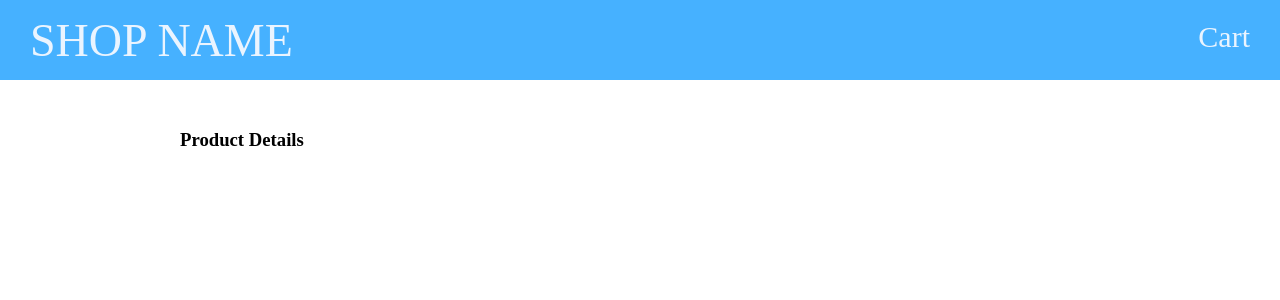
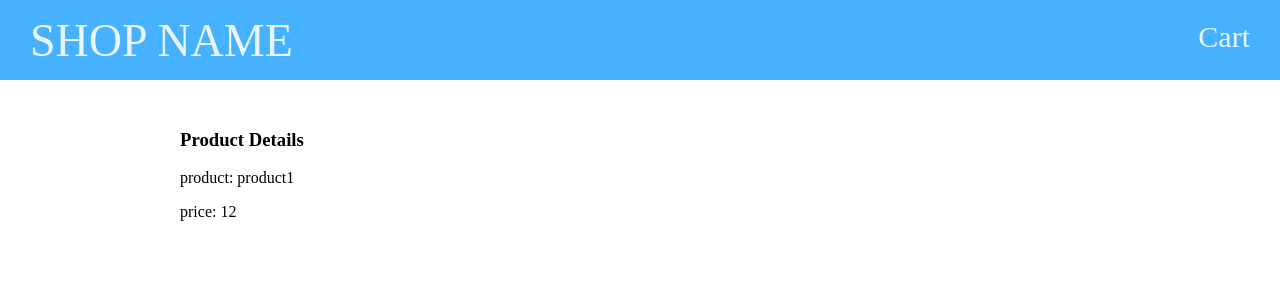
Before and after one commit to ScalaConsultants/react-example-app, a React app: page /1 in a window 1280 px wide. Shown: the top 300 px of the page. Built offline with nearby package versions, Linux system fonts and the light colour scheme.

Commit message:
display product details

```diff
--- a/src/components/ProductDetails/ProductDetails.js
+++ b/src/components/ProductDetails/ProductDetails.js
@@ -1,10 +1,17 @@
 import React from 'react'
 import Screen from '../../styledComponents/Screen'
+import products from '../../data/products'
 
-const ProductDetails = () => {
+const ProductDetails = (props) => {
+
+  const id = parseInt(props.match.params.id, 10)
+  const product = products.filter(product => product.id === id)[0]
+
   return (
     <Screen>
       <h3>Product Details</h3>
+      <p>product: {product.name}</p>
+      <p>price: {product.price}</p>
     </Screen>
     )
 }
```
